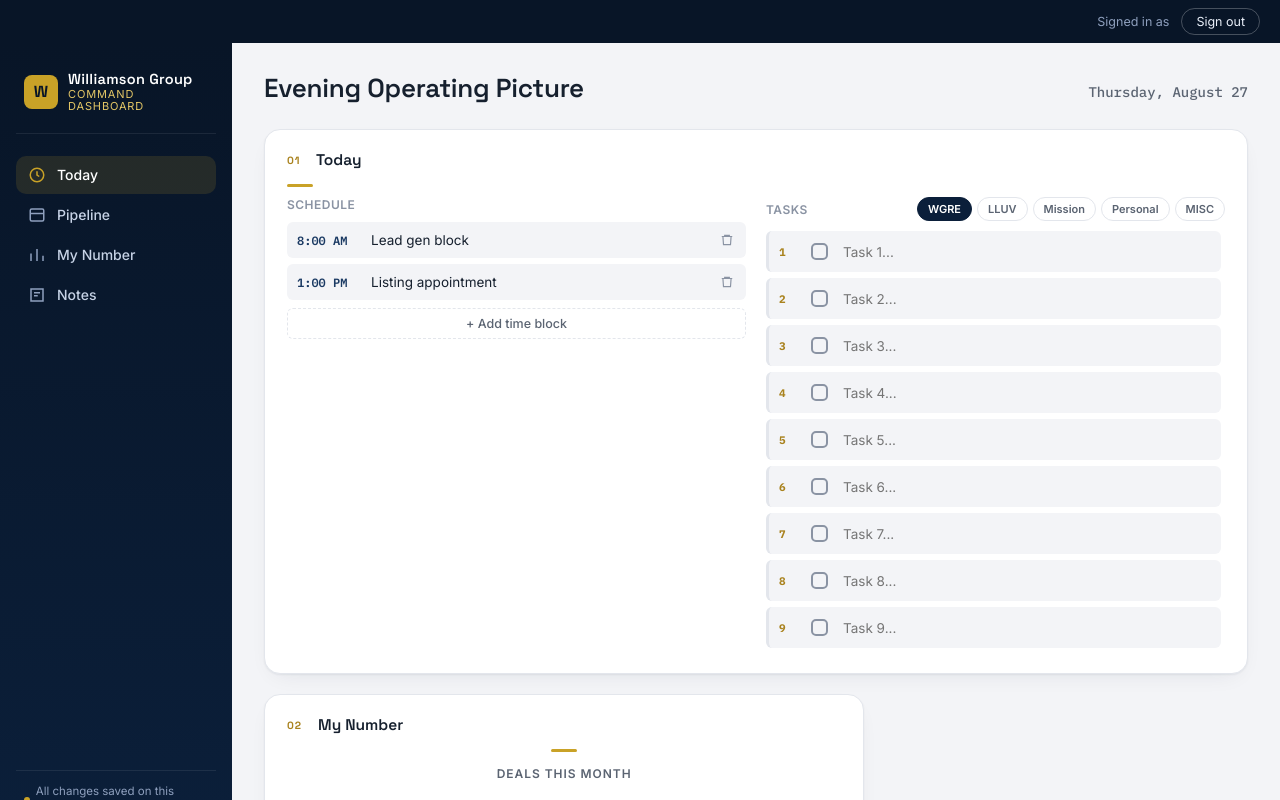
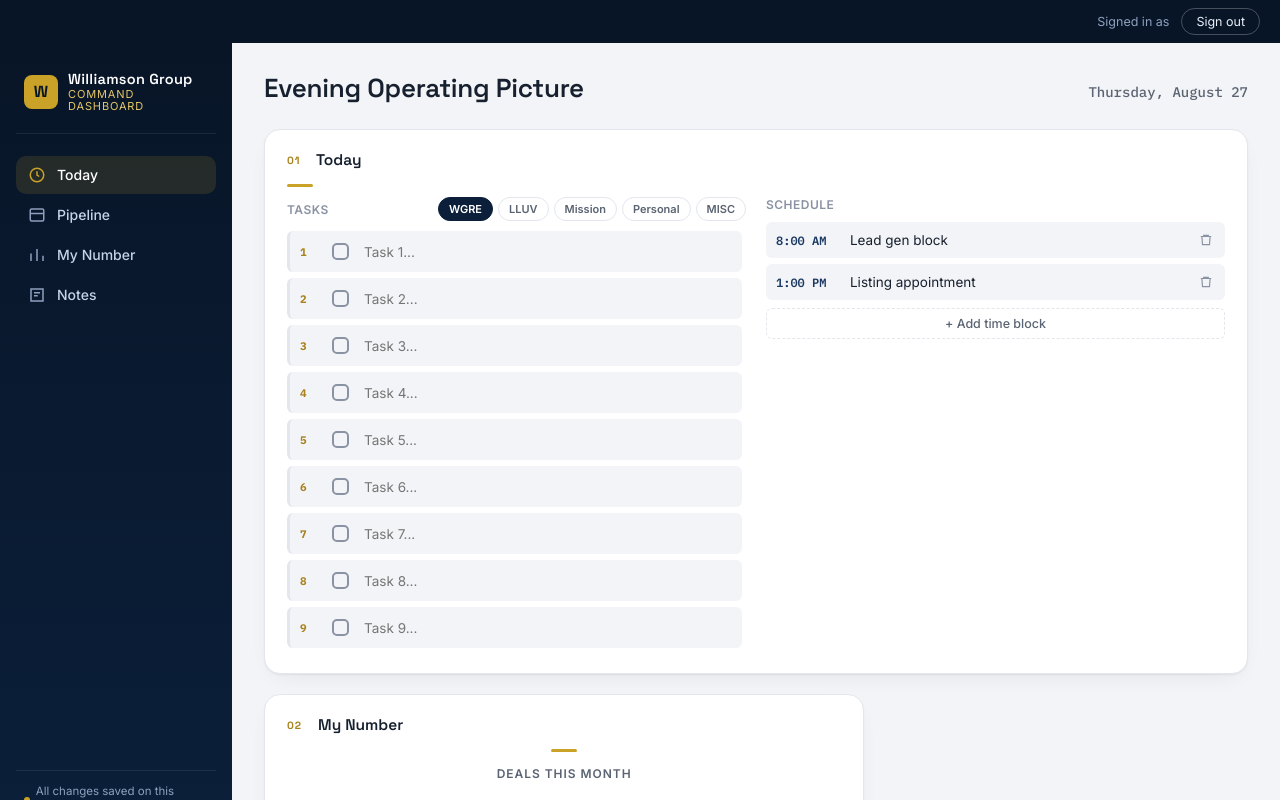
Before and after one commit to schuyler-beep/WGRE-Dashboard, a Next.js app: page / in a window 1280 px wide. Shown: the top 800 px of the page. Built offline with nearby package versions, Linux system fonts and the light colour scheme; no server answers.

Commit message:
Update dashboard-markup.js

```diff
--- a/components/dashboard-markup.js
+++ b/components/dashboard-markup.js
@@ -68,17 +68,17 @@ export const DASHBOARD_HTML = `
 
         <div class="today-grid">
           <div>
-            <p class="subhead">Schedule</p>
-            <ul class="schedule-list" id="scheduleList"></ul>
-            <button class="add-row-btn" id="addScheduleBtn">+ Add time block</button>
-          </div>
-
-          <div>
             <div class="task-panel-head">
               <p class="subhead" style="margin-bottom:0;">Tasks</p>
               <div class="task-tabs" id="taskTabs"></div>
             </div>
             <ul class="task-list" id="taskList"></ul>
+          </div>
+
+          <div>
+            <p class="subhead">Schedule</p>
+            <ul class="schedule-list" id="scheduleList"></ul>
+            <button class="add-row-btn" id="addScheduleBtn">+ Add time block</button>
           </div>
         </div>
       </section>
```
